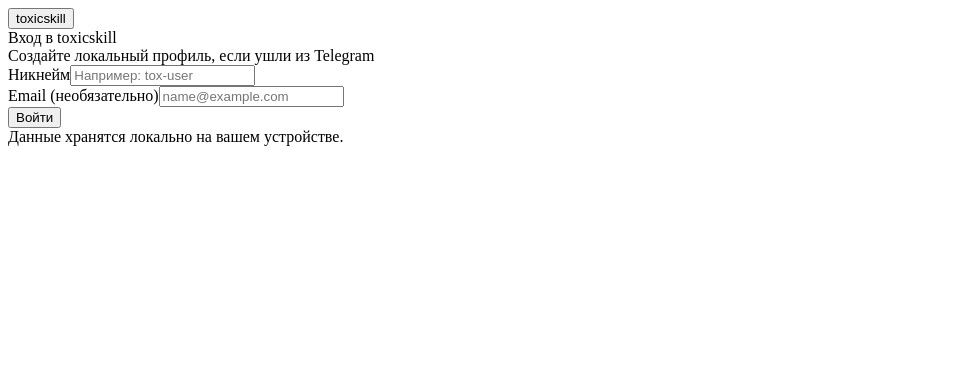
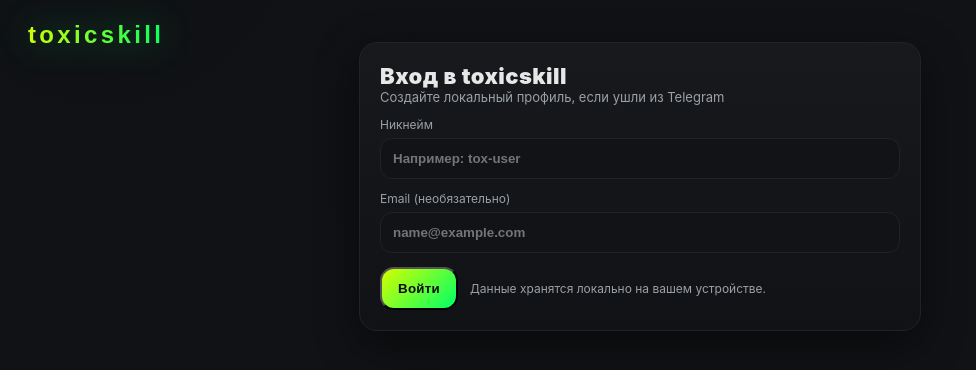
Before and after one commit to elb00407/toxic-club-webapp, a Next.js app: page /webapp in a window 1280 px wide. Shown: the top 370 px of the page, without its empty margins (0-976 px from the left). Built offline with nearby package versions, Linux system fonts and the light colour scheme.

Commit message:
Full working build: premium styles, single brand, real 3D tiles, beautiful Auth, new slider & calendar, booking fix

```diff
--- a/app/globals.css
+++ b/app/globals.css
@@ -12,6 +12,7 @@
 
 html, body {
   height: 100%;
+  margin: 0;
   background:
     radial-gradient(1000px at 8% -10%, #0f1114 0%, var(--bg-1) 60%),
     linear-gradient(180deg, var(--bg-0), var(--bg-1));
@@ -23,7 +24,7 @@
 
 .container { max-width: 1100px; margin: 0 auto; padding: 18px; }
 
-/* Брендинг — одна надпись */
+/* Брендинг — одна красивая надпись */
 .tox-brand {
   position: fixed; top: 20px; left: 22px; z-index: 50;
   font-weight: 900; letter-spacing: .14em; text-transform: lowercase;
@@ -40,14 +41,52 @@
   50% { filter: drop-shadow(0 0 18px rgba(0,255,102,.45)); }
 }
 
-/* Карточки и табы */
-.card { background: linear-gradient(180deg, #15171a, #101215); border: 1px solid var(--border); border-radius: 18px; padding: 18px; box-shadow: 0 12px 40px rgba(0,0,0,.45); }
+/* Карточка контейнер */
+.card {
+  background: linear-gradient(180deg, #15171a, #101215);
+  border: 1px solid var(--border);
+  border-radius: 18px;
+  padding: 18px;
+  box-shadow: 0 12px 40px rgba(0,0,0,.45);
+}
+
 .grid-header { margin-bottom: 16px; }
 .grid-title { font-size: 20px; font-weight: 900; letter-spacing: .02em; }
 .grid-subtitle { color: var(--muted); font-size: 13px; }
+
+/* Tabs */
 .tabs { display: flex; gap: 8px; margin-bottom: 14px; }
-.tab { background: #121317; border: 1px solid var(--border); color: var(--text); border-radius: 999px; padding: 8px 12px; font-size: 12px; font-weight: 700; }
+.tab {
+  background: #121317; border: 1px solid var(--border); color: var(--text);
+  border-radius: 999px; padding: 8px 12px; font-size: 12px; font-weight: 700;
+}
 .tab--active { background: linear-gradient(135deg, var(--neon-1), var(--neon-2)); color: #0a0a0a; border: none; }
+
+/* Кнопки / инпуты */
+.tox-button {
+  background: linear-gradient(135deg, var(--neon-1), var(--neon-2));
+  color: #0a0a0a;
+  border-radius: 14px;
+  padding: 12px 16px;
+  font-weight: 800;
+  letter-spacing: .02em;
+  transition: transform .12s ease, box-shadow .12s ease, filter .12s ease;
+}
+.tox-button:hover { transform: translateY(-2px); box-shadow: 0 12px 28px rgba(0,255,102,.18); filter: brightness(1.02); }
+.tox-button:disabled { opacity: .5; cursor: not-allowed; }
+.tox-button--sm { padding: 8px 10px; font-size: 12px; }
+
+.input {
+  background: #121317; color: var(--text);
+  border: 1px solid var(--border);
+  border-radius: 12px; padding: 12px;
+  font-weight: 700;
+}
+.input:focus { outline: none; border-color: var(--neon-2); box-shadow: 0 0 0 3px rgba(0,255,102,.15); }
+
+.label { color: var(--muted); font-size: 12px; margin-bottom: 6px; }
+.actions { margin-top: 16px; display: flex; gap: 12px; align-items: center; }
+.hint-error { color: var(--danger); font-size: 12px; }
 
 /* Форма авторизации — премиум */
 .auth-card { background: linear-gradient(180deg, #17191d, #101215); border: 1px solid var(--border); border-radius: 18px; padding: 20px; box-shadow: 0 14px 44px rgba(0,0,0,.48); max-width: 520px; margin: 24px auto; }
@@ -57,20 +96,8 @@
 .auth-fields { display: grid; gap: 12px; margin-top: 8px; }
 .field { display: grid; gap: 6px; }
 .field-label { color: var(--muted); font-size: 12px; }
-.field-input { background: #121317; color: var(--text); border: 1px solid var(--border); border-radius: 12px; padding: 12px; font-weight: 700; }
-.field-input:focus { outline: none; border-color: var(--neon-2); box-shadow: 0 0 0 3px rgba(0,255,102,.15); }
 .auth-actions { display: flex; gap: 12px; align-items: center; margin-top: 14px; }
 .auth-hint { color: var(--muted); font-size: 12px; }
-
-/* Кнопки/инпуты */
-.tox-button { background: linear-gradient(135deg, var(--neon-1), var(--neon-2)); color: #0a0a0a; border-radius: 14px; padding: 12px 16px; font-weight: 800; letter-spacing: .02em; transition: transform .12s ease, box-shadow .12s ease, filter .12s ease; }
-.tox-button:hover { transform: translateY(-2px); box-shadow: 0 12px 28px rgba(0,255,102,.18); filter: brightness(1.02); }
-.tox-button--sm { padding: 8px 10px; font-size: 12px; }
-.input { background: #121317; color: var(--text); border: 1px solid var(--border); border-radius: 12px; padding: 10px 12px; font-weight: 600; }
-.input:focus { outline: none; border-color: var(--neon-2); box-shadow: 0 0 0 3px rgba(0,255,102,.15); }
-.label { color: var(--muted); font-size: 12px; margin-bottom: 6px; }
-.actions { margin-top: 16px; display: flex; gap: 12px; align-items: center; }
-.hint-error { color: var(--danger); font-size: 12px; }
 
 /* Сетка устройств */
 .devices-grid-wrapper { position: relative; min-height: 60vh; }
@@ -81,16 +108,39 @@
 @media (max-width: 768px) { .devices-grid { grid-template-columns: repeat(4, 1fr); } }
 @media (max-width: 480px) { .devices-grid { grid-template-columns: repeat(3, 1fr); } }
 
-/* Device tile 3D + типографика */
-.device-tile { position: relative; aspect-ratio: 1 / 1; border-radius: 16px; border: 1px solid var(--border); background: #121317; box-shadow: 0 8px 22px rgba(0,0,0,.35); display: flex; align-items: center; justify-content: center; padding: 10px; cursor: pointer; overflow: hidden; transform-style: preserve-3d; perspective: 900px; --tiltX: 0deg; --tiltY: 0deg; transform: rotateX(var(--tiltX)) rotateY(var(--tiltY)); transition: box-shadow .12s ease, border-color .12s ease; }
+/* Device tile — реальный 3D, четкая типографика */
+.device-tile {
+  position: relative; aspect-ratio: 1 / 1;
+  border-radius: 16px; border: 1px solid var(--border);
+  background: #121317; box-shadow: 0 8px 22px rgba(0,0,0,.35);
+  display: flex; align-items: center; justify-content: center;
+  padding: 10px; cursor: pointer; overflow: hidden;
+
+  transform-style: preserve-3d;
+  perspective: 900px;
+  --tiltX: 0deg; --tiltY: 0deg;
+  transform: rotateX(var(--tiltX)) rotateY(var(--tiltY));
+  transition: box-shadow .12s ease, border-color .12s ease;
+}
 .device-tile:hover { box-shadow: 0 16px 40px rgba(0,255,102,.2); border-color: #2a2d34; }
-.device-tile::after { content: ""; position: absolute; inset: 0; background: radial-gradient(280px at var(--glowX, 50%) var(--glowY, 50%), rgba(0,255,102,.10), transparent 60%); pointer-events: none; transition: background-position .1s ease; }
+.device-tile::after {
+  content: ""; position: absolute; inset: 0;
+  background: radial-gradient(280px at var(--glowX, 50%) var(--glowY, 50%), rgba(0,255,102,.10), transparent 60%);
+  pointer-events: none; transition: background-position .1s ease;
+}
+
 .device-image-bg { position: absolute; inset: 0; width: 100%; height: 100%; object-fit: cover; filter: saturate(1.05) brightness(.95); }
-.device-tile__label { font-weight: 900; font-size: 16px; letter-spacing: .01em; text-align: center; transform: translateZ(28px); text-shadow: 0 1px 2px rgba(0,0,0,.4); -webkit-font-smoothing: antialiased; -moz-osx-font-smoothing: grayscale; }
+.device-tile__label {
+  font-weight: 900; font-size: 16px; letter-spacing: .01em; text-align: center; transform: translateZ(28px);
+  text-shadow: 0 1px 2px rgba(0,0,0,.4);
+  -webkit-font-smoothing: antialiased; -moz-osx-font-smoothing: grayscale;
+}
 .device-tile__badge { position: absolute; top: 8px; left: 8px; font-size: 11px; font-weight: 800; color: #0a0a0a; border-radius: 999px; padding: 5px 9px; background: linear-gradient(135deg, var(--neon-1), var(--neon-2)); transform: translateZ(26px); }
 .device-dot { position: absolute; top: 10px; right: 10px; width: 8px; height: 8px; border-radius: 999px; transform: translateZ(26px); }
 .device-dot--ok { background: linear-gradient(135deg,#8fff00,#00ff66); box-shadow: 0 0 6px rgba(0,255,102,.35); }
 .device-dot--bad { background: #ff5a5a; }
+
+/* Specs Button + Panel */
 .specs-btn { position: absolute; top: 8px; right: 8px; font-size: 11px; font-weight: 800; letter-spacing: .04em; color: var(--text); background: rgba(255,255,255,.06); border: 1px solid var(--border); border-radius: 999px; padding: 6px 10px; transform: translateZ(26px); backdrop-filter: blur(4px); transition: background .12s ease, border-color .12s ease; }
 .specs-btn:hover { background: rgba(255,255,255,.1); border-color: #2a2d34; }
 .specs-panel { position: absolute; top: 0; right: 0; width: 0; opacity: 0; transition: width .2s ease, opacity .2s ease; overflow: hidden; }
@@ -100,36 +150,32 @@
 .mt-3 { margin-top: 12px; }
 .specs-row { display: grid; grid-template-columns: 120px 1fr; align-items: center; background: rgba(255,255,255,.03); border: 1px solid var(--border); border-radius: 10px; padding: 8px 10px; margin-bottom: 8px; gap: 8px; }
 .specs-row span { color: #b5b9bf; font-weight: 800; }
+
+/* States */
 .device-tile--busy::before { content: ""; position: absolute; inset: 0; background: linear-gradient(180deg, rgba(255,120,120,.12), transparent); pointer-events: none; }
 .device-tile--booked { filter: grayscale(.3) saturate(.9) brightness(.9); }
 .device-tile--booked::before { content: ""; position: absolute; inset: 0; background: rgba(255,80,80,.18); backdrop-filter: blur(2px); pointer-events: none; }
 .device-lock { position: absolute; bottom: 8px; right: 8px; font-size: 14px; transform: translateZ(26px); }
+
+/* Темы */
 .device-tile--std { background: linear-gradient(180deg, #181a1e, #121317); }
 .device-tile--vip { background: radial-gradient(140px at 80% 20%, rgba(212,255,0,.25), rgba(0,255,102,.25)), linear-gradient(180deg, #181a1e, #121317); background-blend-mode: screen; }
 .device-tile--ps5 { background: radial-gradient(140px at 20% 80%, rgba(160,180,255,.25), rgba(45,88,255,.25)), linear-gradient(180deg, #181a1e, #121317); background-blend-mode: screen; }
 
-/* Новый ползунок v4 */
-.fancy-time--v4 {}
+/* FancyTimePicker v4 */
+.fancy-time {}
 .fancy-time__header { display: grid; grid-template-columns: 1fr 2fr 1fr; gap: 12px; align-items: center; margin-bottom: 12px; }
-.ft-group { display: grid; gap: 6px; }
-.fancy-time__label { color: var(--muted); font-size: 12px; }
-.fancy-time__value { font-size: 18px; font-weight: 900; letter-spacing: .02em; }
-.fancy-time__chips { display: flex; gap: 8px; flex-wrap: wrap; }
-.chip { background: #121317; border: 1px solid var(--border); color: var(--text); border-radius: 999px; padding: 8px 12px; font-size: 12px; font-weight: 700; }
-.chip--active { background: linear-gradient(135deg, var(--neon-1), var(--neon-2)); color: #0a0a0a; border: none; }
-.fancy-time__track--v4 { position: relative; height: 88px; background: #121317; border: 1px solid var(--border); border-radius: 16px; overflow: hidden; }
-.fancy-time__grid { position: absolute; inset: 0; display: flex; }
-.fancy-time__cell { width: calc(100% / 48); border-right: 1px solid #1b1d22; }
-.fancy-time__cell--busy { background: rgba(255,80,80,0.12); }
-.fancy-time__range { position: absolute; top: 18px; bottom: 18px; border-radius: 14px; background: linear-gradient(135deg, var(--neon-1), var(--neon-2)); box-shadow: 0 0 26px rgba(0,255,102,.35); transition: left .2s ease, width .2s ease; }
-.fancy-time__handle { position: absolute; top: 14px; bottom: 14px; width: 32px; border-radius: 999px; background: radial-gradient(circle at 30% 30%, var(--neon-1), var(--neon-2)); box-shadow: 0 0 18px rgba(0,255,102,.55); }
-.fancy-time__input { position: absolute; inset: 0; width: 100%; opacity: 0; cursor: pointer; }
+.fancy-time__track { position: relative; height: 88px; background: #121317; border: 1px solid var(--border); border-radius: 16px; overflow: hidden; display: grid; grid-template-columns: repeat(48,1fr); gap: 0; }
+.fancy-time .cell { border-right: 1px solid #1b1d22; }
+.fancy-time .busy { background: rgba(255,80,80,0.12); }
+.fancy-time .range { position: absolute; top: 18px; bottom: 18px; border-radius: 14px; background: linear-gradient(135deg, var(--neon-1), var(--neon-2)); box-shadow: 0 0 26px rgba(0,255,102,.35); transition: left .2s ease, width .2s ease; }
+.fancy-time input[type="range"] { width: 100%; margin-top: 12px; }
 
-/* Новый календарь v4 */
-.calendar--v4 {}
-.calendar__panel--v4 { margin-top: 8px; background: #14161a; border: 1px solid var(--border); border-radius: 16px; padding: 12px; box-shadow: 0 12px 40px rgba(0,0,0,.35); animation: fadeIn .2s ease; }
+/* ModernCalendar v4 */
+.calendar {}
+.calendar__panel { margin-top: 8px; background: #14161a; border: 1px solid var(--border); border-radius: 16px; padding: 12px; box-shadow: 0 12px 40px rgba(0,0,0,.35); }
 .calendar__header { display: flex; align-items: center; justify-content: space-between; margin-bottom: 6px; }
-.calendar__title { font-weight: 900; letter-spacing: .02ем; }
+.calendar__title { font-weight: 900; letter-spacing: .02em; }
 .calendar__week { display: grid; grid-template-columns: repeat(7,1fr); gap: 6px; color: var(--muted); font-size: 12px; }
 .calendar__weekday { text-align: center; }
 .calendar__grid { display: grid; grid-template-columns: repeat(7,1fr); gap: 6px; margin-top: 6px; }
@@ -139,8 +185,9 @@
 
 /* Toast */
 .toast { position: fixed; bottom: 16px; left: 50%; transform: translateX(-50%); padding: 10px 14px; border-radius: 12px; color: #0a0a0a; font-weight: 800; box-shadow: 0 10px 28px rgba(0,0,0,.35); z-index: 50; animation: fadeIn .15s ease; }
+@keyframes fadeIn { from { opacity: 0; transform: translateY(4px); } to { opacity: 1; transform: translateY(0); } }
 
-/* Мобильный адаптив */
+/* Мобильный */
 @media (max-width: 768px) {
   .container { padding: 14px; }
   .card { border-radius: 16px; padding: 14px; }
@@ -148,8 +195,4 @@
   .devices-grid { gap: 10px; }
   .device-tile { border-radius: 14px; }
   .specs-panel--open { width: 100%; }
-  .fancy-time__track--v4 { height: 96px; }
-  .chip { padding: 10px 14px; }
 }
-
-@keyframes fadeIn { from { opacity: 0; transform: translateY(4px); } to { opacity: 1; transform: translateY(0); } }
--- a/app/webapp/page.tsx
+++ b/app/webapp/page.tsx
@@ -62,7 +62,7 @@
                 </div>
                 <BookingForm pcId={picked.id} platform={picked.platform} />
               </div>
-              <div className="mt-6">
+              <div className="actions">
                 <button className="tox-button" onClick={() => setPicked(null)}>Вернуться к выбору</button>
               </div>
             </>
--- a/components/AuthGate.tsx
+++ b/components/AuthGate.tsx
@@ -44,18 +44,16 @@
           <div className="auth-title">Вход в toxicskill</div>
           <div className="auth-subtitle">Создайте локальный профиль, если ушли из Telegram</div>
         </div>
-
         <div className="auth-fields">
           <div className="field">
             <label className="field-label">Никнейм</label>
-            <input className="field-input" placeholder="Например: tox-user" value={nickname} onChange={(e) => setNickname(e.target.value)} />
+            <input className="input" placeholder="Например: tox-user" value={nickname} onChange={(e) => setNickname(e.target.value)} />
           </div>
           <div className="field">
             <label className="field-label">Email (необязательно)</label>
-            <input className="field-input" type="email" placeholder="name@example.com" value={email} onChange={(e) => setEmail(e.target.value)} />
+            <input className="input" type="email" placeholder="name@example.com" value={email} onChange={(e) => setEmail(e.target.value)} />
           </div>
         </div>
-
         <div className="auth-actions">
           <button className="tox-button" onClick={register}>Войти</button>
           <div className="auth-hint">Данные хранятся локально на вашем устройстве.</div>
--- a/components/BookingForm.tsx
+++ b/components/BookingForm.tsx
@@ -67,7 +67,6 @@
       localId: initData ? undefined : localId || `guest-${Date.now()}`,
     };
 
-    // минимальная валидация перед отправкой
     if (!payload.pcId || !payload.startsAt || !payload.endsAt || (!payload.initData && !payload.localId)) {
       return setToast({ message: "Поля обязательны: pcId, startsAt, endsAt, initData/localId", type: "error" });
     }
--- a/components/DeviceGrid.tsx
+++ b/components/DeviceGrid.tsx
@@ -45,7 +45,7 @@
                 <div className="specs-row"><span>Монитор</span><div>{currentPeripherals.monitor || "—"}</div></div>
               </>
             )}
-            <div className="specs-actions">
+            <div className="actions">
               <button className="tox-button tox-button--sm" onClick={() => setOpenSpecsId(null)}>Закрыть</button>
             </div>
           </div>
--- a/components/DeviceTile.tsx
+++ b/components/DeviceTile.tsx
@@ -76,7 +76,6 @@
       onMouseLeave={onMouseLeave}
     >
       {d.imageUrl && <img src={d.imageUrl} alt={d.label} className="device-image-bg" />}
-
       <div className="device-tile__label">{d.label}</div>
       <div className="device-tile__badge">{d.platform === "PS5" ? "PS5" : d.isVip ? "VIP" : "STD"}</div>
       <div className={`device-dot ${d.status === "active" ? "device-dot--ok" : "device-dot--bad"}`} />
--- a/components/ModernCalendar.tsx
+++ b/components/ModernCalendar.tsx
@@ -43,7 +43,7 @@
   const isDisabled = (d: Date) => d < new Date(today.toDateString()) || d > maxDate;
 
   return (
-    <div className="calendar calendar--v4" ref={ref}>
+    <div className="calendar" ref={ref}>
       {!inline && (
         <button className="input w-full text-left" onClick={() => setOpen((o) => !o)}>
           {value || "Выберите дату"}
@@ -51,7 +51,7 @@
       )}
 
       {(open || inline) && (
-        <div className="calendar__panel calendar__panel--v4">
+        <div className="calendar__panel">
           <div className="calendar__header">
             <button className="tox-button tox-button--sm" onClick={() => setCurrent(new Date(current.getFullYear(), current.getMonth() - 1, 1))}>←</button>
             <div className="calendar__title">
@@ -73,7 +73,7 @@
               return (
                 <button
                   key={i}
-                  className={`calendar__day calendar__day--v4 ${active ? "calendar__day--active" : ""}`}
+                  className={`calendar__day ${active ? "calendar__day--active" : ""}`}
                   disabled={disabled}
                   onClick={() => {
                     onChange(toISO(date));
--- a/components/WebAppShell.tsx
+++ b/components/WebAppShell.tsx
@@ -27,6 +27,7 @@
         toxicskill
       </button>
       <div className="container">{children}</div>
+      {/* Telegram WebApp initData будет проставлен сюда извне */}
       <input id="__initData" type="hidden" />
     </div>
   );
--- a/lib/devices.ts
+++ b/lib/devices.ts
@@ -21,7 +21,7 @@
   status: "active",
   specs: { cpu: "Ryzen 5 5600", gpu: i % 2 ? "RTX 4060" : "RTX 3060 Ti" },
   busyState: (i % 7 === 0) ? "busy" : "free",
-  imageUrl: undefined, // добавь свои фото: "/devices/pc-01.jpg"
+  imageUrl: undefined, // пример: "/devices/pc-01.jpg"
 }));
 
 const vipPCs: DeviceItem[] = Array.from({ length: vipCount }).map((_, i) => ({
```
Also changed, not shown: app/layout.tsx (+7 -0 lines), components/FancyTimePicker.tsx (+20 -45 lines).
